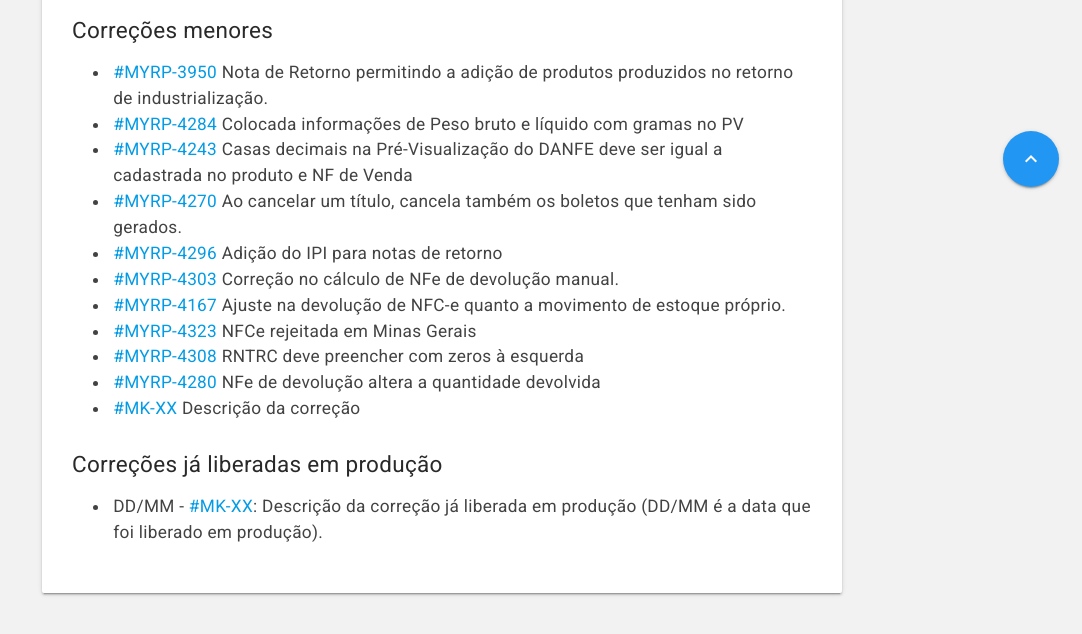
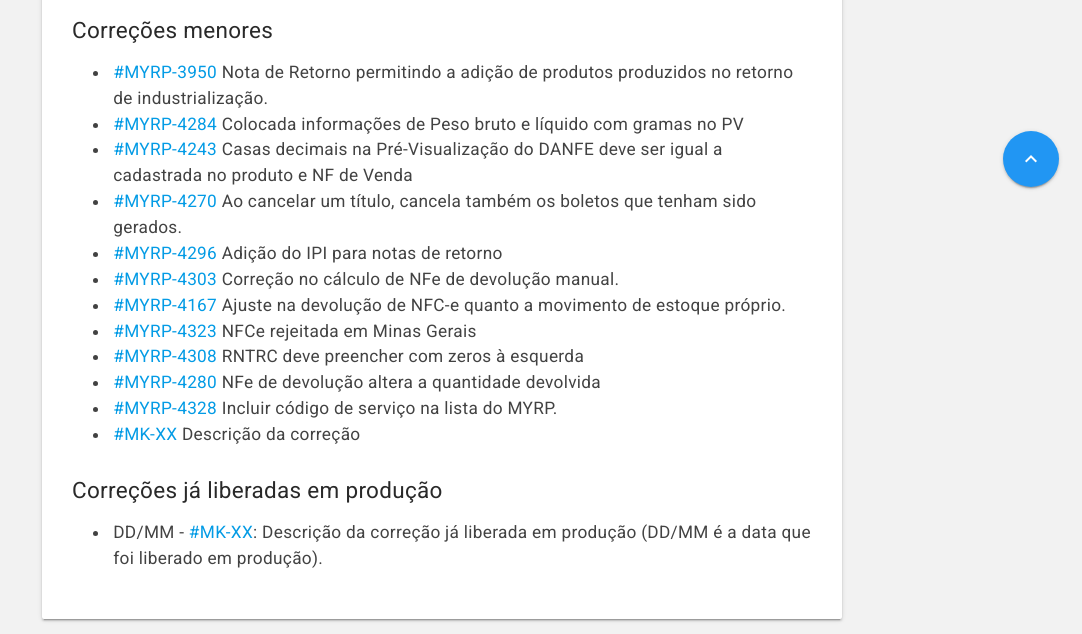
Before and after one commit to myrp-maicon/changelog-myrp, a Jekyll site: the page built from docs/myrp/19.06.01.md, in a window 1280 px wide. Shown: the part 690-1324 px from the top of the page, without its empty margins (198-1280 px from the left). Built offline with Jekyll 4.4.1, drawn with Linux system fonts in a browser that asks for light colours; nearby versions of some CDN libraries; our own code applies the rules of GitHub Pages for plain Markdown files; the repository's description, which GitHub fills in, is left out; before the commit the page ends 1298 px from its top, so only the background shows below that.

Commit message:
AD:MYRP-4328
Incluir código de serviço na lista do MYRP.

```diff
--- a/docs/myrp/19.06.01.md
+++ b/docs/myrp/19.06.01.md
@@ -17,6 +17,7 @@
 * [#MYRP-4323](https://devmyrp.atlassian.net/browse/MYRP-4323) NFCe rejeitada em Minas Gerais
 * [#MYRP-4308](https://devmyrp.atlassian.net/browse/MYRP-4308) RNTRC deve preencher com zeros à esquerda
 * [#MYRP-4280](https://devmyrp.atlassian.net/browse/MYRP-4280) NFe de devolução altera a quantidade devolvida
+* [#MYRP-4328](https://devmyrp.atlassian.net/browse/MYRP-4328) Incluir código de serviço na lista do MYRP.
 * [#MK-XX](https://devmyrp.atlassian.net/browse/MK-XX) Descrição da correção
 
 ## Correções já liberadas em produção
```
